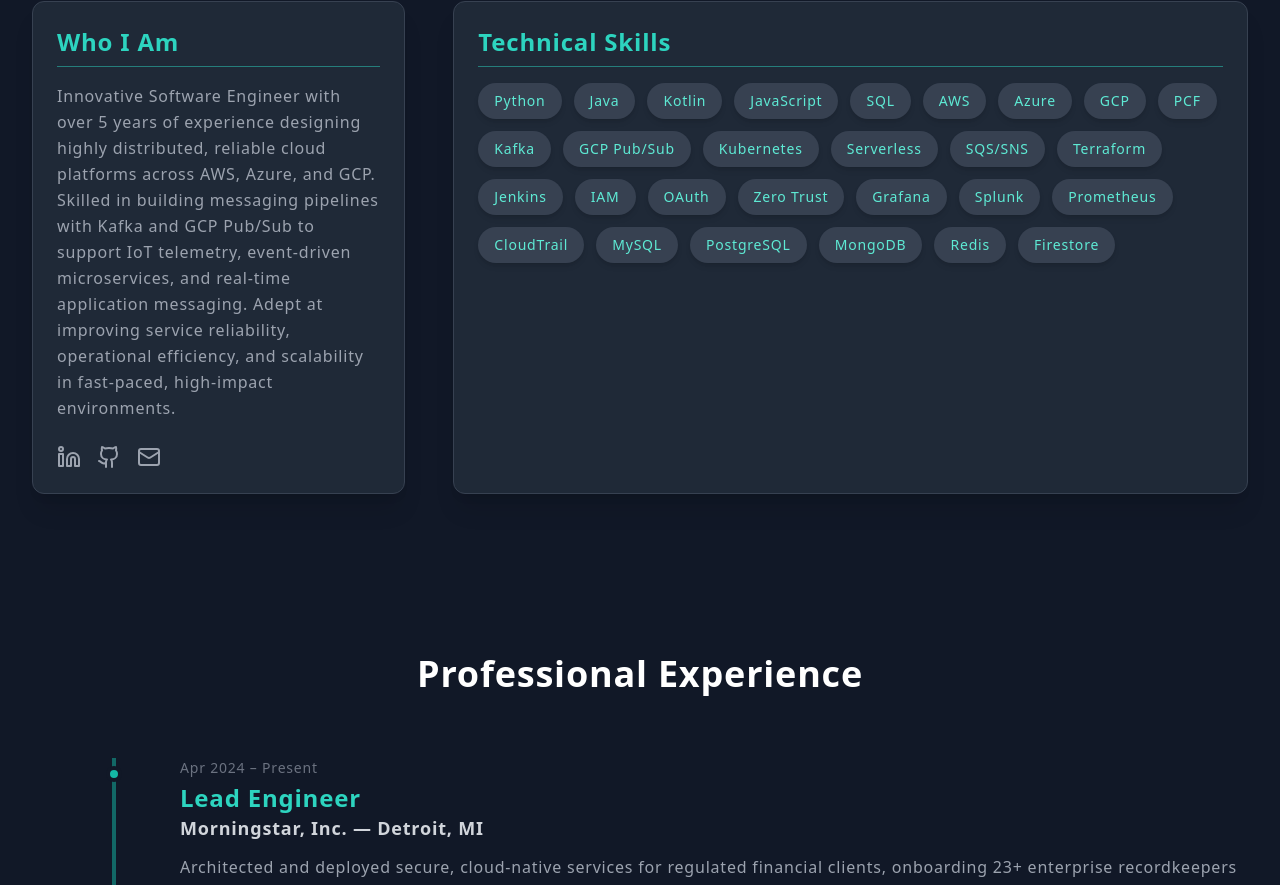
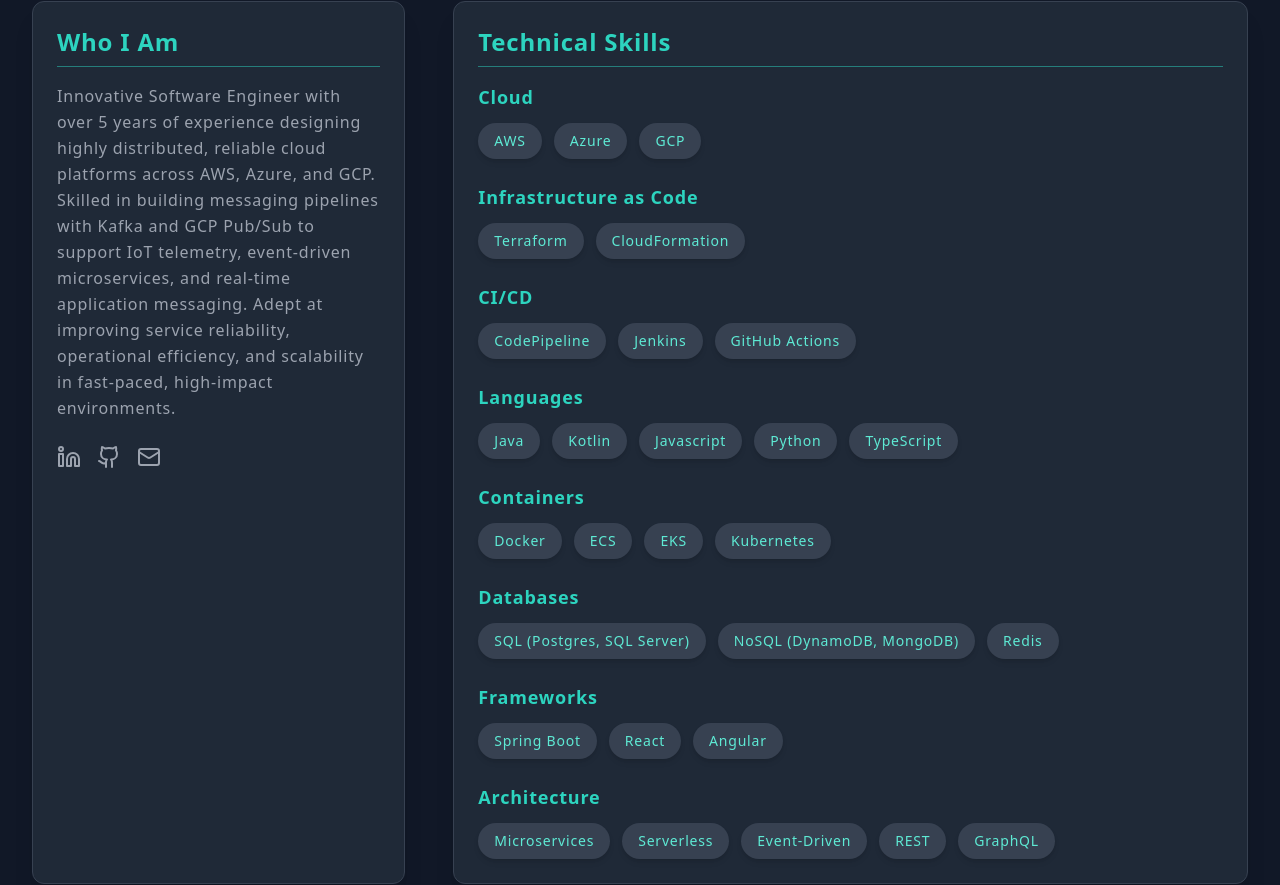
Before and after one commit to cwilkins507/my-portfolio, a React (Vite) app: page / in a window 1280 px wide. Shown: the part 937-1822 px from the top of the page. Built offline with nearby package versions, Linux system fonts and the light colour scheme.

Commit message:
update technical skills section

```diff
--- a/src/App.jsx
+++ b/src/App.jsx
@@ -10,14 +10,16 @@
   github: "https://github.com/cwilkins507",
   email: "wilkins507@gmail.com",
   resume: "/Collin-Wilkins-Resume.pdf",
-  skills: [
-    "Python", "Java", "Kotlin", "JavaScript", "SQL",
-    "AWS", "Azure", "GCP", "PCF",
-    "Kafka", "GCP Pub/Sub", "Kubernetes", "Serverless", "SQS/SNS",
-    "Terraform", "Jenkins", "IAM", "OAuth", "Zero Trust",
-    "Grafana", "Splunk", "Prometheus", "CloudTrail",
-    "MySQL", "PostgreSQL", "MongoDB", "Redis", "Firestore"
-    ],
+  skills: {
+    Cloud: ["AWS", "Azure", "GCP"],
+    "Infrastructure as Code": ["Terraform", "CloudFormation"],
+    "CI/CD": ["CodePipeline", "Jenkins", "GitHub Actions"],
+    Languages: ["Java", "Kotlin", "Javascript", "Python", "TypeScript"],
+    Containers: ["Docker", "ECS", "EKS", "Kubernetes"],
+    Databases: ["SQL (Postgres, SQL Server)", "NoSQL (DynamoDB, MongoDB)", "Redis"],
+    Frameworks: ["Spring Boot", "React", "Angular"],
+    Architecture: ["Microservices", "Serverless", "Event-Driven", "REST", "GraphQL"]
+  },
   experiences: [
     {
       role: "Lead Engineer",
@@ -145,9 +147,16 @@
             {/* Technical Skills */}
             <div className="lg:col-span-2 bg-gray-800 p-6 rounded-xl shadow-xl border border-gray-700">
               <h3 className="text-2xl font-bold text-teal-400 mb-4 border-b border-teal-400/50 pb-2">Technical Skills</h3>
-              <div className="flex flex-wrap gap-3">
-                {portfolioData.skills.map(skill => (
-                  <span key={skill} className="bg-gray-700 text-teal-300 text-sm font-medium px-4 py-2 rounded-full transition duration-200 hover:bg-teal-700 hover:text-white transform hover:scale-105 shadow-md">{skill}</span>
+              <div className="space-y-6">
+                {Object.entries(portfolioData.skills).map(([category, skills]) => (
+                  <div key={category}>
+                    <h4 className="text-lg font-semibold text-teal-400 mb-3">{category}</h4>
+                    <div className="flex flex-wrap gap-3">
+                      {skills.map(skill => (
+                        <span key={skill} className="bg-gray-700 text-teal-300 text-sm font-medium px-4 py-2 rounded-full transition duration-200 hover:bg-teal-700 hover:text-white transform hover:scale-105 shadow-md">{skill}</span>
+                      ))}
+                    </div>
+                  </div>
                 ))}
               </div>
             </div>
```
